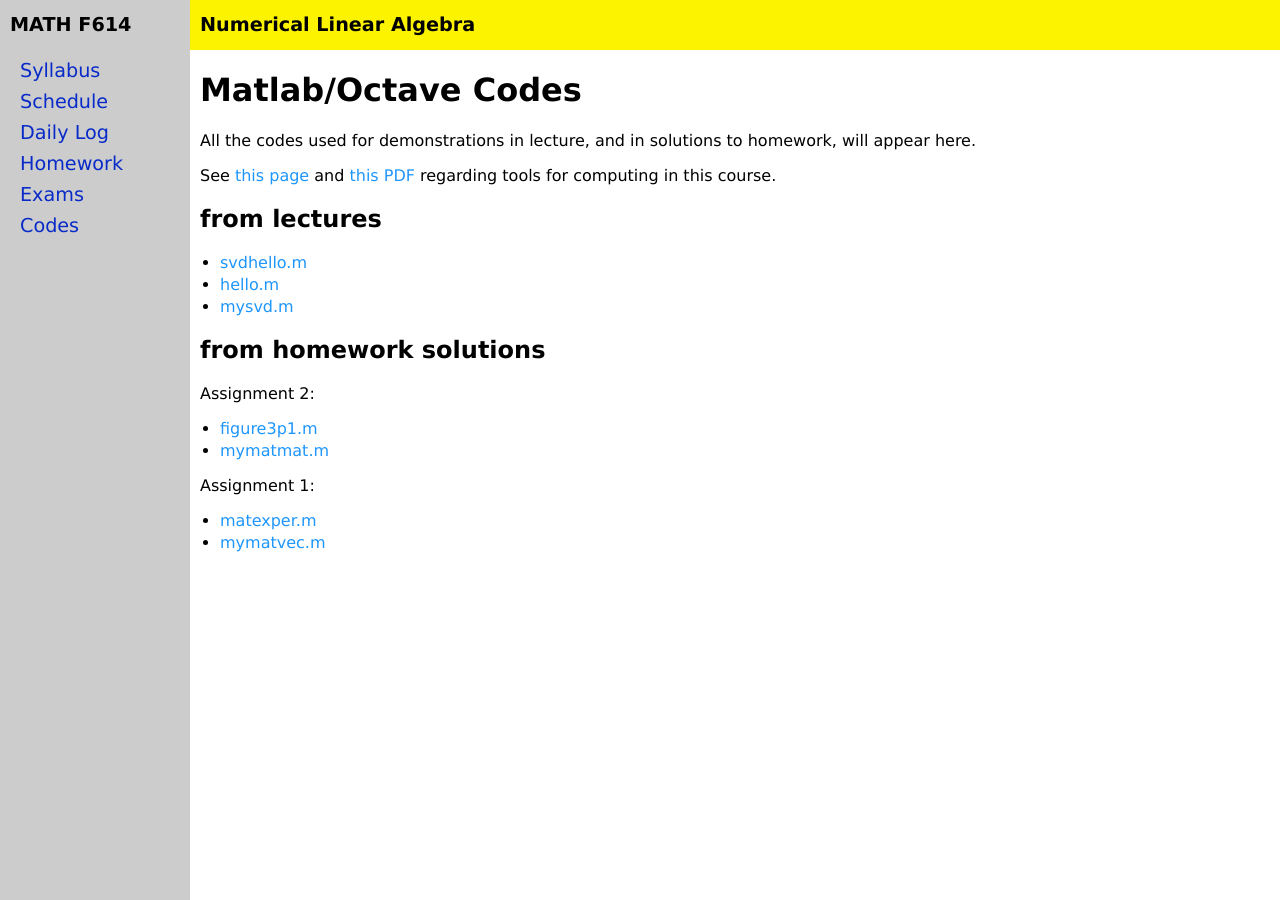
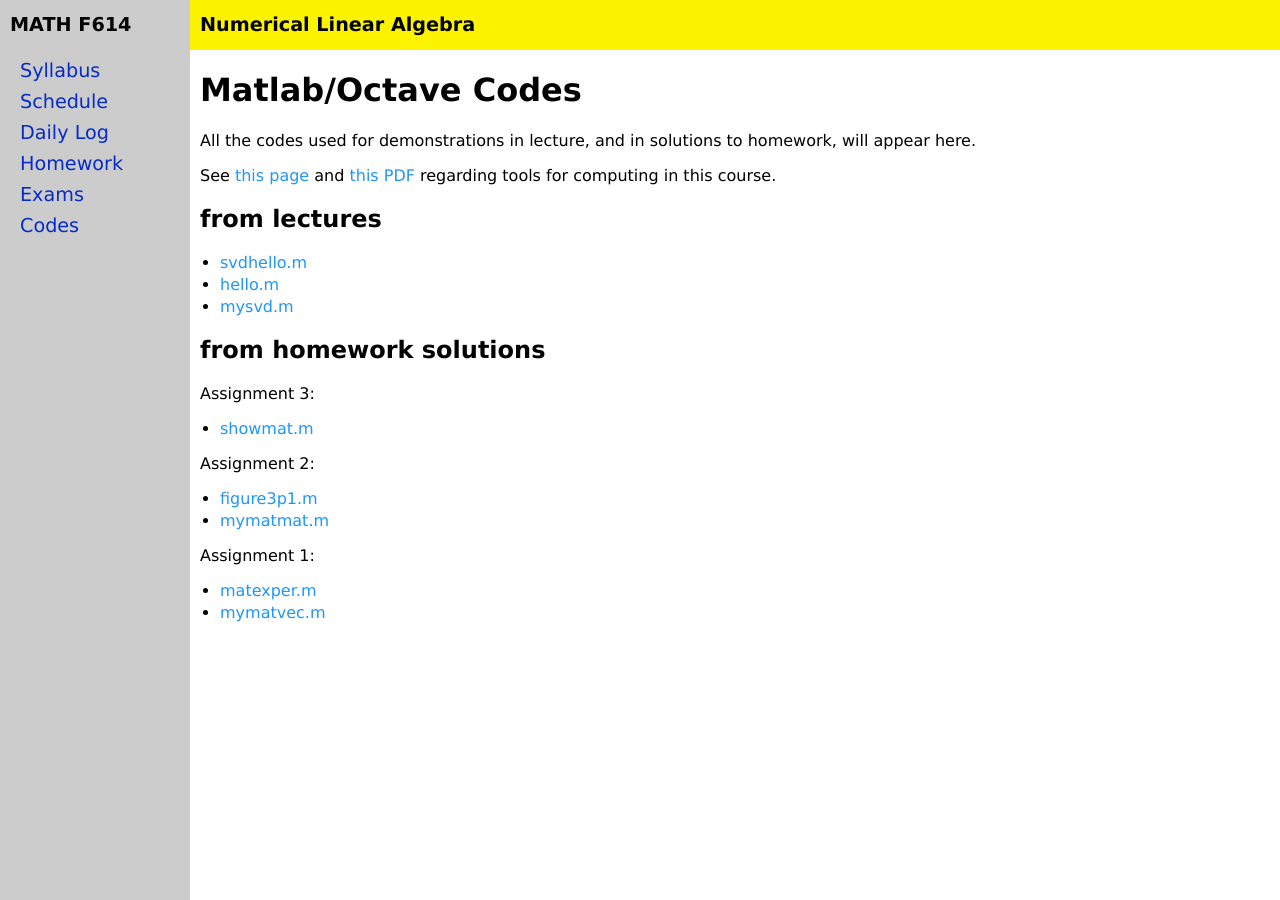
Before and after one commit to bueler/nla, a Jekyll site: the page built from codes.md, in a window 1280 px wide. Built offline with Jekyll 4.4.1, drawn with Linux system fonts in a browser that asks for light colours.

Commit message:
post one code from A3 solutions

```diff
--- a/codes.md
+++ b/codes.md
@@ -17,6 +17,10 @@ See [this page](computing) and [this PDF](https://bueler.github.io/compareMOP.pd
 
 ## from homework solutions
 
+Assignment 3:
+
+  * [showmat.m](assets/codes/F25/showmat.m)
+
 Assignment 2:
 
   * [figure3p1.m](assets/codes/F25/figure3p1.m)
```
Also changed, not shown: 1 other file.
